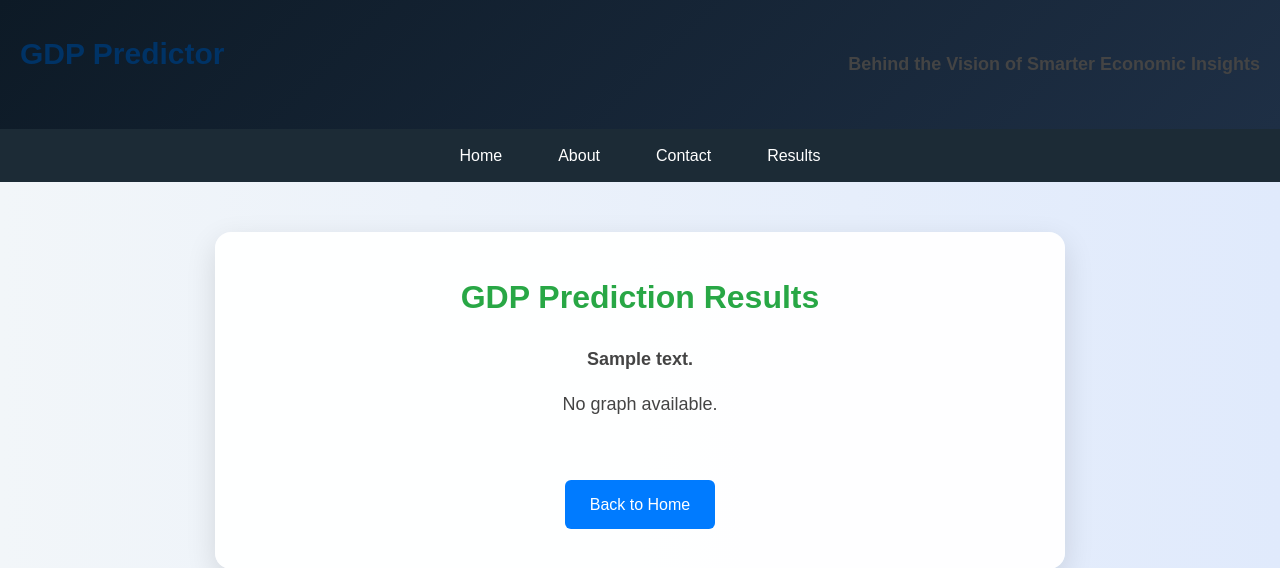
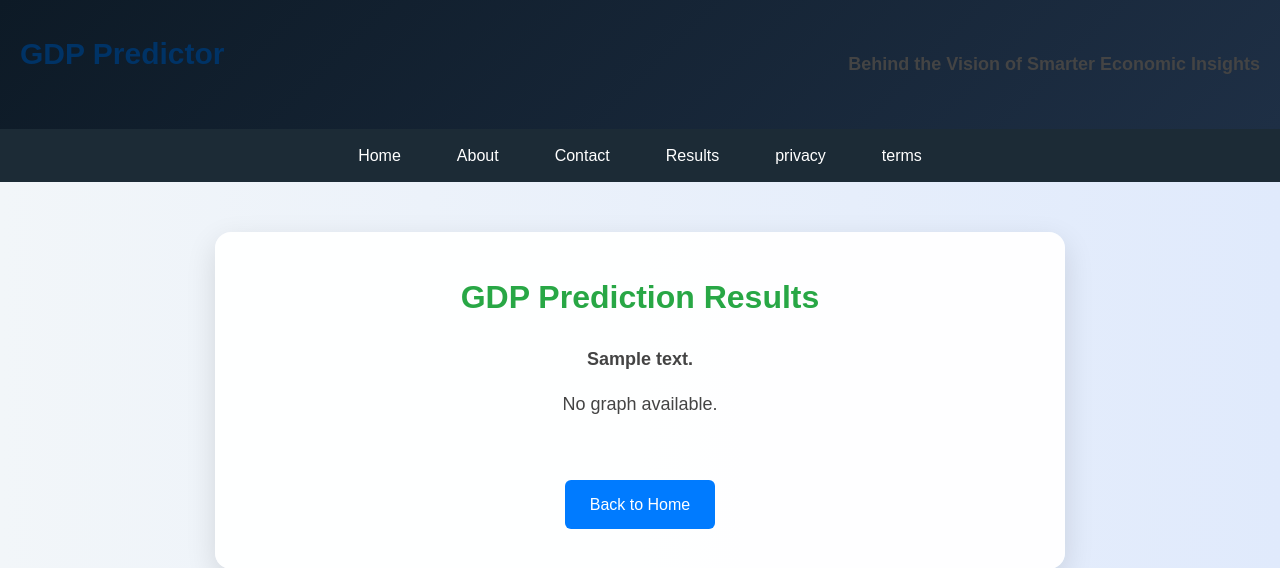
Before and after one commit to HARINARAYAN-2027/gdp-X, a Flask app: template templates/result.html in a window 1280 px wide. Shown: the top 568 px of the page. Run offline with Flask 2, Linux system fonts and the light colour scheme; the template is opened without the code that fills it: most values are stand-ins (such as "Sample title", 1, 10 or a date in 2020).

Commit message:
Update result.html

```diff
--- a/templates/result.html
+++ b/templates/result.html
@@ -220,6 +220,8 @@
       <li><a href="{{ url_for('about') }}">About</a></li>
       <li><a href="{{ url_for('contact') }}">Contact</a></li>
       <li><a href="{{ url_for('results') }}">Results</a></li>
+      <li><a href="{{ url_for('privacy') }}">privacy</a></li>
+      <li><a href="{{ url_for('terms') }}">terms</a></li>
     </ul>
   </nav>
 
```
